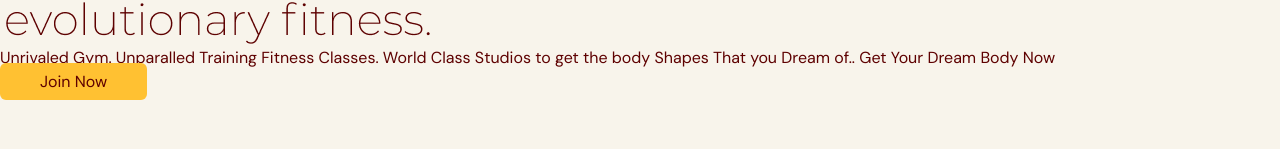
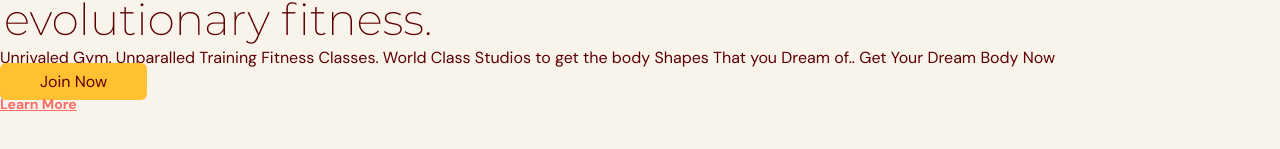
Before and after one commit to kolamat/gym-module, a React (Vite) app: page / in a window 1280 px wide. Shown: the part 157-306 px from the top of the page. Built offline with nearby package versions, Linux system fonts and the light colour scheme.

Commit message:
On branch main Your branch is up to date with 'origin/main'.
Changes to be committed:
	modified:   src/scenes/navbar/home/home.tsx

```diff
--- a/src/scenes/navbar/home/home.tsx
+++ b/src/scenes/navbar/home/home.tsx
@@ -40,7 +40,11 @@ const home = ({ setSelectedPage }: Props) => {
                       <AnchorLink
                           className='text-sm font-bold text-primary-500 underline hover:text-secondary-500'
                           onClick={() => setSelectedPage(SelectedPage.ContactUs)}
-                      ></AnchorLink>
+                          href={`#${SelectedPage.ContactUs}`}
+                      >
+
+                          <p>Learn More</p>
+                      </AnchorLink>
                   </div>
               </div>
 
```
